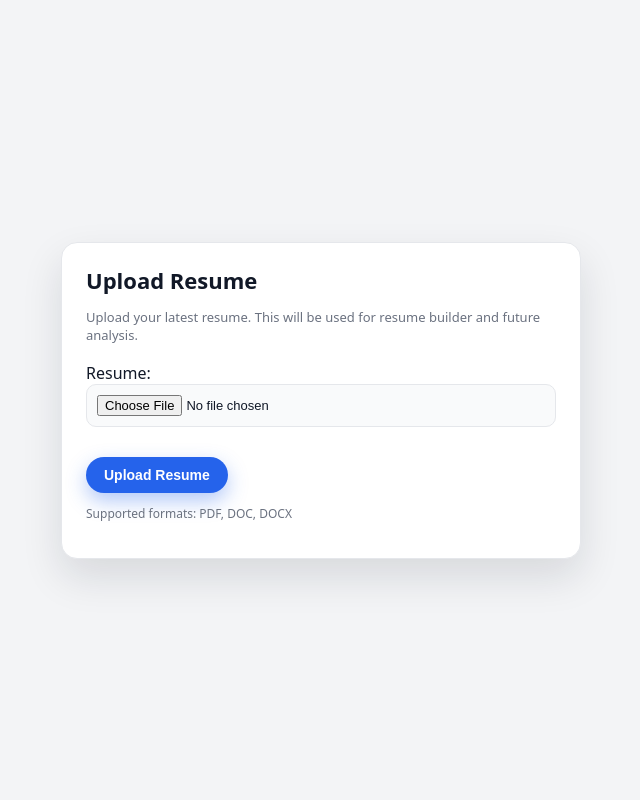
After one commit to satyajeetmaity/Job-Application-Tracker, a Django app: page /resume/upload/ in a window 1280 px wide. The commit adds this page. Shown: the whole page, without its empty margins (319-959 px from the left). Run offline with Django 5.2, Linux system fonts and the light colour scheme; the visitor is signed in with stand-in values (Sample User, id 1); data comes from the database, SQL or seed files in the repository.

Commit message:
Add resume upload with user profile support

```diff
--- a/job_tracker/job_tracker/settings.py
+++ b/job_tracker/job_tracker/settings.py
@@ -134,3 +134,6 @@ LOGOUT_REDIRECT_URL = 'home'
 
 EMAIL_BACKEND = "django.core.mail.backends.console.EmailBackend"
 DEFAULT_FROM_EMAIL = "no-reply@jobtracker.com"
+
+MEDIA_URL = '/media/'
+MEDIA_ROOT = BASE_DIR / 'media'
--- a/job_tracker/job_tracker/urls.py
+++ b/job_tracker/job_tracker/urls.py
@@ -17,8 +17,10 @@ Including another URLconf
 from django.contrib import admin
 from django.contrib.auth import views as auth_views
 from django.urls import path, include
-from jobs.views import signup, verify_email, home, job_list, job_detail, job_create, job_update, job_delete, export_jobs_csv, followup_list, upcoming_followups, stats_view, job_quick_status, job_quick_priority, job_followup_done, job_followup_quick_update
+from jobs.views import signup, verify_email, home, job_list, job_detail, job_create, job_update, job_delete, export_jobs_csv, followup_list, upcoming_followups, stats_view, job_quick_status, job_quick_priority, job_followup_done, job_followup_quick_update, resume_upload
 from jobs.views_admin import admin_dashboard, admin_job_list, admin_activity_timeline, admin_toggle_user_active, admin_export_jobs_csv
+from django.conf import settings
+from django.conf.urls.static import static
 
 urlpatterns = [
     path('admin/', admin.site.urls),
@@ -52,4 +54,9 @@ urlpatterns = [
     path('jobs/<int:pk>/priority/', job_quick_priority, name='job_quick_priority'),
     path('jobs/<int:pk>/followup/done/', job_followup_done, name='job_followup_done'),
     path('jobs/<int:pk>/followup/quick/', job_followup_quick_update, name='job_followup_quick_update'),
+
+    path('resume/upload/', resume_upload, name='resume_upload'),
 ]
+
+if settings.DEBUG:
+    urlpatterns += static(settings.MEDIA_URL, document_root=settings.MEDIA_ROOT)
--- a/job_tracker/jobs/forms.py
+++ b/job_tracker/jobs/forms.py
@@ -2,7 +2,7 @@ from django import forms
 from django.core.exceptions import ValidationError
 from django.contrib.auth.forms import UserCreationForm
 from django.contrib.auth.models import User
-from .models import Job
+from .models import Job, UserProfile
 
 class JobForm(forms.ModelForm):
     apply_date = forms.DateField(widget=forms.DateInput(attrs={'type':'date'}))
@@ -36,3 +36,8 @@ class CustomUserCreationForm(UserCreationForm):
             )
 
         return email
+
+class ResumeUploadForm(forms.ModelForm):
+    class Meta:
+        model = UserProfile
+        fields = ['resume']
--- a/job_tracker/jobs/models.py
+++ b/job_tracker/jobs/models.py
@@ -58,3 +58,11 @@ class AdminActivity(models.Model):
 
     def __str__(self):
         return f"{self.user.username} - {self.action} - {self.created_at}"
+
+class UserProfile(models.Model):
+    user = models.OneToOneField(User, on_delete=models.CASCADE)
+    resume = models.FileField(upload_to='resumes/', blank=True, null=True)
+    updated_at = models.DateTimeField(auto_now=True)
+
+    def __str__(self):
+        return self.user.username
--- a/job_tracker/jobs/templates/jobs/job_list.html
+++ b/job_tracker/jobs/templates/jobs/job_list.html
@@ -674,8 +674,10 @@
                 <a class="btn-secondary icon-btn" href="{% url 'admin_dashboard' %}" title="Admin Dashboard">📊</a>
                 <a class="btn-secondary icon-btn" href="/admin/" title="Django Admin Panel">⚙️</a>
                 {% endif %}
-
                 <a class="btn-secondary" href="{% url 'home' %}" title="Home">🏠</a>
+                <a class="btn-secondary" href="{% url 'resume_upload' %}"
+                    title="{% if profile and profile.resume %}Resume uploaded{% else %}Upload your resume{% endif %}">
+                    {% if profile and profile.resume %}📄 {% else %}📄 Upload Resume {% endif %}</a>
                 <a class="btn-primary" href="{% url 'job_create' %}" title="Add Job">➕</a>
                 <a class="btn-secondary" href="{% url 'stats' %}" title="Stats">📈</a>
                 <a class="btn-secondary" href="{% url 'followup_list' %}" title="Follow-ups">📅</a>
--- /dev/null
+++ b/job_tracker/jobs/templates/jobs/resume_upload.html
@@ -0,0 +1,175 @@
+<!DOCTYPE html>
+<html lang="en">
+<head>
+    <meta charset="UTF-8">
+    <title>Upload Resume</title>
+    <meta name="viewport" content="width=device-width, initial-scale=1.0">
+
+    <style>
+        :root {
+            --bg: #f3f4f6;
+            --card: #ffffff;
+            --border: #e5e7eb;
+            --primary: #2563eb;
+            --primary-hover: #1d4ed8;
+            --text-main: #111827;
+            --text-muted: #6b7280;
+            --success-bg: #ecfdf5;
+            --success-text: #166534;
+        }
+
+        * {
+            box-sizing: border-box;
+        }
+
+        body {
+            margin: 0;
+            min-height: 100vh;
+            font-family: system-ui, -apple-system, BlinkMacSystemFont, "Segoe UI", sans-serif;
+            background: var(--bg);
+            color: var(--text-main);
+            display: flex;
+            align-items: center;
+            justify-content: center;
+            padding: 16px;
+        }
+
+        .container {
+            width: 100%;
+            max-width: 520px;
+        }
+
+        .card {
+            background: var(--card);
+            border-radius: 16px;
+            border: 1px solid var(--border);
+            box-shadow: 0 18px 40px rgba(15, 23, 42, 0.12);
+            padding: 22px 24px 24px;
+        }
+
+        h2 {
+            margin: 0 0 6px 0;
+            font-size: 22px;
+        }
+
+        .subtitle {
+            font-size: 13px;
+            color: var(--text-muted);
+            margin-bottom: 18px;
+        }
+
+        form {
+            margin-top: 12px;
+        }
+
+        input[type="file"] {
+            width: 100%;
+            padding: 10px;
+            border-radius: 10px;
+            border: 1px solid var(--border);
+            background: #f9fafb;
+            font-size: 13px;
+        }
+
+        button {
+            margin-top: 14px;
+            padding: 10px 18px;
+            border-radius: 9999px;
+            border: none;
+            background: var(--primary);
+            color: white;
+            font-size: 14px;
+            font-weight: 600;
+            cursor: pointer;
+            box-shadow: 0 8px 20px rgba(37, 99, 235, 0.35);
+        }
+
+        button:hover {
+            background: var(--primary-hover);
+        }
+
+        .resume-box {
+            margin-top: 18px;
+            padding: 14px 16px;
+            border-radius: 12px;
+            background: var(--success-bg);
+            border: 1px solid #bbf7d0;
+            color: var(--success-text);
+            font-size: 13px;
+        }
+
+        .resume-box strong {
+            display: block;
+            margin-bottom: 4px;
+        }
+
+        .resume-actions {
+            margin-top: 6px;
+            display: flex;
+            gap: 10px;
+            flex-wrap: wrap;
+        }
+
+        .resume-actions a {
+            text-decoration: none;
+            font-size: 12px;
+            padding: 6px 12px;
+            border-radius: 9999px;
+            border: 1px solid transparent;
+            background: white;
+            color: var(--primary);
+            font-weight: 600;
+        }
+
+        .resume-actions a:hover {
+            background: #eff6ff;
+        }
+
+        .hint {
+            margin-top: 12px;
+            font-size: 12px;
+            color: var(--text-muted);
+        }
+    </style>
+</head>
+
+<body>
+<div class="container">
+    <div class="card">
+
+        <h2>Upload Resume</h2>
+        <p class="subtitle">
+            Upload your latest resume. This will be used for resume builder and future analysis.
+        </p>
+
+        <form method="post" enctype="multipart/form-data">
+            {% csrf_token %}
+            {{ form.as_p }}
+            <button type="submit">
+                {% if profile.resume %}Replace Resume{% else %}Upload Resume{% endif %}
+            </button>
+        </form>
+
+        {% if profile.resume %}
+            <div class="resume-box">
+                <strong>Current Resume</strong>
+                {{ profile.resume.name }}
+
+                <div class="resume-actions">
+                    <a href="{{ profile.resume.url }}" target="_blank">Download</a>
+                </div>
+            </div>
+
+            <p class="hint">
+                Uploading again will replace your existing resume.
+            </p>
+        {% else %}
+            <p class="hint">
+                Supported formats: PDF, DOC, DOCX
+            </p>
+        {% endif %}
+
+    </div>
+</div>
+</body>
+</html>
--- a/job_tracker/jobs/views.py
+++ b/job_tracker/jobs/views.py
@@ -8,11 +8,11 @@ from django.utils import timezone
 import datetime
 from datetime import timedelta
 from django.shortcuts import render, redirect, get_object_or_404
-from .models import Job, AdminActivity
+from .models import Job, AdminActivity, UserProfile
 from django.db.models import Q, Case, When, Value, IntegerField, CharField
 from django.contrib.auth.decorators import login_required
 from django.contrib.auth.forms import UserCreationForm
-from .forms import JobForm, CustomUserCreationForm
+from .forms import JobForm, CustomUserCreationForm, ResumeUploadForm
 from django.contrib.auth import login
 from django.contrib.auth.models import User
 from django.core.mail import send_mail
@@ -139,9 +139,11 @@ def job_list(request):
         else:
             job.followup_state = "none"
 
+    profile = UserProfile.objects.filter(user=request.user).first()
+
 
     return render(request, 'jobs/job_list.html', {'jobs': page_obj.object_list,'page_obj': page_obj, 'current_status':status, 'current_q':q, 'current_date_range':date_range,'current_sort':sort,'current_follow': follow, 'total_all':total_all,
-     'total_applied':total_applied, 'total_interview':total_interview, 'total_rejected':total_rejected, 'total_offered':total_offered, 'today': today,})
+     'total_applied':total_applied, 'total_interview':total_interview, 'total_rejected':total_rejected, 'total_offered':total_offered, 'today': today,  'profile': profile,})
 
 @login_required
 def followup_list(request):
@@ -337,3 +339,15 @@ def job_followup_quick_update(request, pk):
         job.follow_up_done = False
         job.save()
     return HttpResponse(status=204)
+
+@login_required
+def resume_upload(request):
+    profile, created = UserProfile.objects.get_or_create(user=request.user)
+    if request.method == 'POST':
+        form = ResumeUploadForm(request.POST, request.FILES, instance=profile)
+        if form.is_valid():
+            form.save()
+            return redirect('job_list')
+    else:
+        form = ResumeUploadForm(instance=profile)
+    return render(request, 'jobs/resume_upload.html', {'form': form, 'profile': profile})
```
Also changed, not shown: job_tracker/jobs/admin.py (+7 -1 lines), job_tracker/jobs/migrations/0012_userprofile.py (added), job_tracker/jobs/migrations/0013_userprofile_updated_at.py (added), 1 other file.
